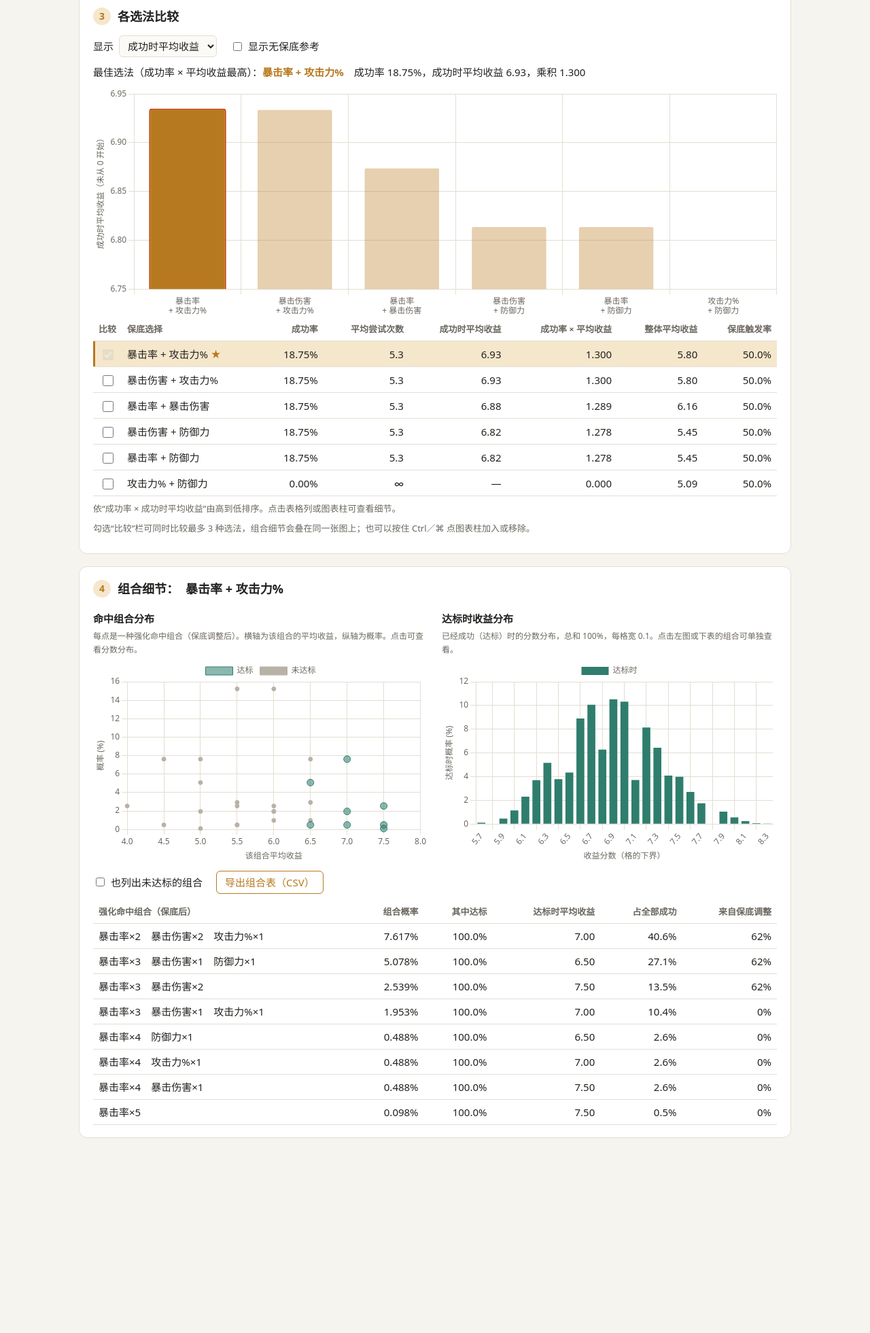
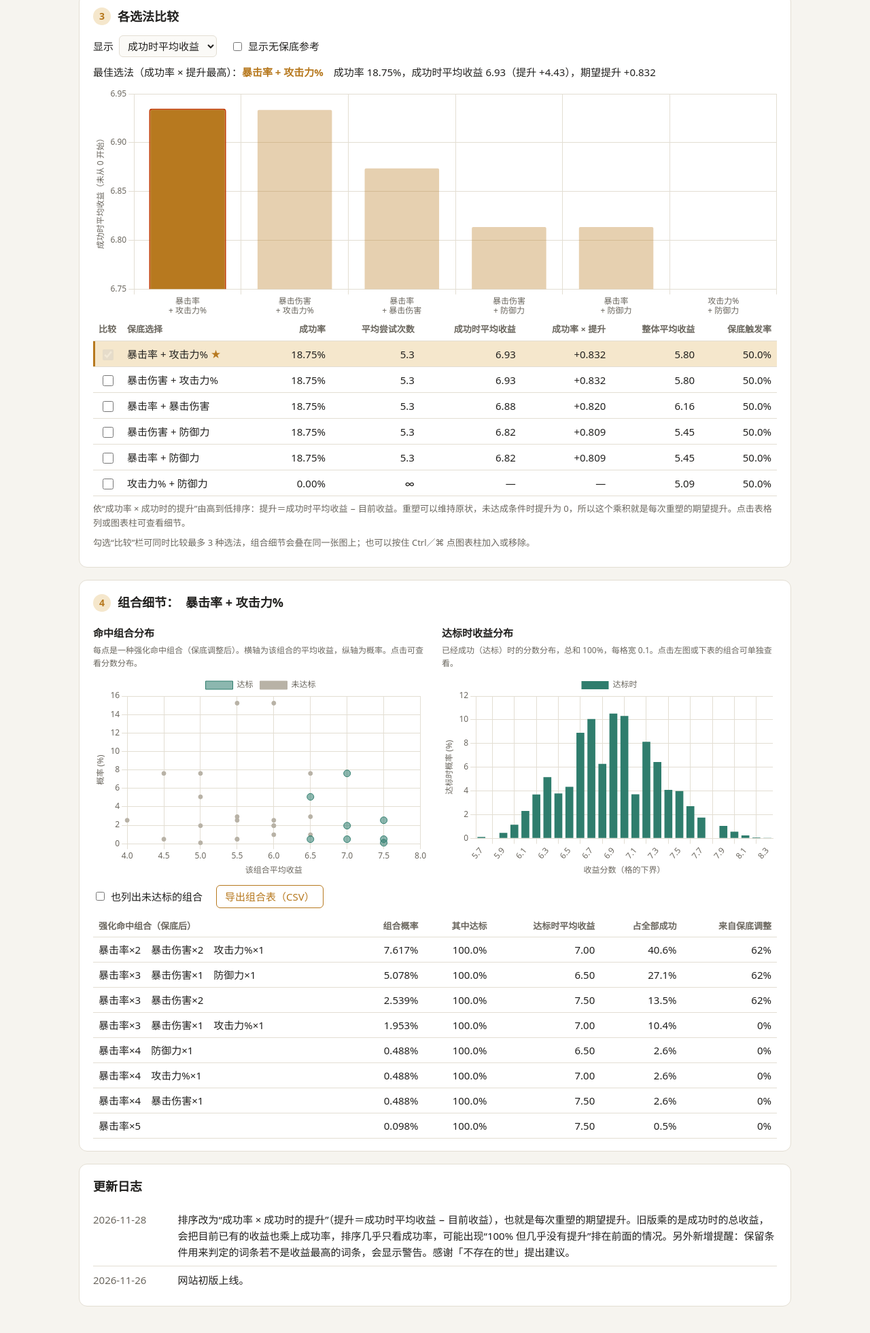
Before and after one commit to sheetmusic0117-hash/artifact-reshape, a plain HTML site: page index.html in a window 1280 px wide. Shown: the part 828-2789 px from the top of the page at 68% size. Before the commit the page ends 2562 px from the top, so only its background shows below. Drawn offline with nearby package versions, Linux system fonts and the light colour scheme.

Commit message:
排序改為成功率 × 成功時的提升，新增保留條件警告與更新日誌
- 排序：成功率 ×（成功時平均收益 − 目前收益），即每次重塑的期望提升。
  舊版乘的是成功時的總收益，多出「成功率 × 目前收益」一項，排序幾乎只看成功率。
- 保留條件用來判定的詞條若不是收益最高的詞條，顯示警告。
- 網頁最下方新增更新日誌（簡中、繁中、英文）。感謝「不存在的世」提出建議。
- .gitignore 排除素材與統計工具資料夾。

Co-Authored-By: Claude Opus 5.5 <noreply@anthropic.com>

```diff
--- a/app.js
+++ b/app.js
@@ -252,13 +252,43 @@
     renderDetail();
   }
 
-  // 依「成功率 × 成功時平均收益」由高到低排序（無保底參考固定放最後）
+  // 依「成功率 × 成功時的提升」由高到低排序（無保底參考固定放最後）。
+  // 提升＝成功時平均收益 − 目前收益（沒填目前數值時用初始收益）。重塑可以選擇維持原狀，
+  // 未達成條件時聖遺物不變、提升為 0，所以這個乘積就是每次重塑的期望提升。
+  // （舊版乘的是成功時的總分，會把目前已有的分數也乘上成功率，排序幾乎只看成功率。）
   function sortRows() {
     if (S.chartMetric !== 'p') S.chartMetric = 'mean';
-    for (const r of last.rows) r.ev = r.P > 0 ? r.P * r.meanSucc : 0;
-    const main = last.rows.filter(r => r.pair).sort((a, b) => b.ev - a.ev);
+    for (const r of last.rows) {
+      r.gain = r.meanSucc == null ? null : r.meanSucc - last.ref;
+      r.ev = r.P > 0 ? r.P * r.gain : null;
+    }
+    const key = r => r.ev == null ? -Infinity : r.ev;
+    const main = last.rows.filter(r => r.pair).sort((a, b) => key(b) - key(a));
     last.rows = main.concat(last.rows.filter(r => !r.pair));
     last.best = main[0];
+  }
+
+  const signed = (x, d = 2) => x == null ? '—' : (x > 0 ? '+' : '') + x.toFixed(d);
+
+  // 保留條件裡用來判定的詞條（命中次數、單一詞條數值），如果不是收益比例最高的詞條就提醒：
+  // 判定和收益不一致時，條件會把「收益其實更高、但判定詞條沒達標」的結果剔除。
+  function keepWarning() {
+    const w = S.subs.map(s => +s.w || 0);
+    const name = i => statName(S.subs[i].stat);
+    for (const c of S.conds) {
+      let used = [];
+      if (c.type === 'hits') used = c.subs.map((on, i) => on ? i : -1).filter(i => i >= 0);
+      else if (c.type === 'value') used = [c.sub];
+      else continue;
+      if (!used.length) continue;
+      const others = [0, 1, 2, 3].filter(i => !used.includes(i));
+      const minIn = Math.min(...used.map(i => w[i]));
+      const better = others.filter(i => w[i] > minIn);
+      if (better.length) {
+        return t('warn.keepSubs', { used: used.map(name).join('、'), better: better.map(name).join('、') });
+      }
+    }
+    return null;
   }
 
   /* ---------------- 3. 結果 ---------------- */
@@ -272,8 +302,10 @@
     const { rows, best } = last;
     const anyP = rows.some(r => r.P > 0);
     $('#bestBox').innerHTML = anyP
-      ? t('best', { pair: pairLabel(best.pair), p: pct(best.P), m: f2(best.meanSucc), e: best.ev.toFixed(3) })
+      ? t('best', { pair: pairLabel(best.pair), p: pct(best.P), m: f2(best.meanSucc), g: signed(best.gain), e: signed(best.ev, 3) })
       : `<span class="warn">${t('impossible')}</span>`;
+    const w = keepWarning();
+    if (w) $('#bestBox').innerHTML += `<div class="warn" style="margin-top:6px">⚠ ${w}</div>`;
 
     // 表格
     const tbl = $('#resultTable');
@@ -299,7 +331,7 @@
         el('td', { class: 'n' }, pct(r.P)),
         el('td', { class: 'n' }, r.P > 0 ? (1 / r.P).toFixed(1) : '∞'),
         el('td', { class: 'n' }, f2(r.meanSucc)),
-        el('td', { class: 'n' }, r.ev.toFixed(3)),
+        el('td', { class: 'n' }, r.ev == null ? '—' : signed(r.ev, 3)),
         el('td', { class: 'n' }, r.meanAll.toFixed(2)),
         el('td', { class: 'n' }, r.pair ? pct(r.pTrig, 1) : '—'));
       tb.append(tr);
--- a/i18n.js
+++ b/i18n.js
@@ -34,7 +34,7 @@
     "m.mean": "成功时平均收益",
     "m.p": "成功率",
     "baseline": "显示无保底参考",
-    "hint.sort": "依“成功率 × 成功时平均收益”由高到低排序。点击表格列或图表柱可查看细节。",
+    "hint.sort": "依“成功率 × 成功时的提升”由高到低排序：提升＝成功时平均收益 − 目前收益。重塑可以维持原状，未达成条件时提升为 0，所以这个乘积就是每次重塑的期望提升。点击表格列或图表柱可查看细节。",
     "sec4": "组合细节：",
     "h.combo": "命中组合分布",
     "hint.combo": "每点是一种强化命中组合（保底调整后）。横轴为该组合的平均收益，纵轴为概率。点击可查看分数分布。",
@@ -42,6 +42,9 @@
     "hint.hist0": "含成长档位随机的精确分布。",
     "showFail": "也列出未达标的组合",
     "btnComboCsv": "导出组合表（CSV）",
+    "log.title": "更新日志",
+    "log.20261128": "排序改为“成功率 × 成功时的提升”（提升＝成功时平均收益 − 目前收益），也就是每次重塑的期望提升。旧版乘的是成功时的总收益，会把目前已有的收益也乘上成功率，排序几乎只看成功率，可能出现“100% 但几乎没有提升”排在前面的情况。另外新增提醒：保留条件用来判定的词条若不是收益最高的词条，会显示警告。感谢「不存在的世」提出建议。",
+    "log.20261126": "网站初版上线。",
     "footer": "模型假设：每次强化等概率落在四词条之一，每次数值等概率为第七～第十档；保底在结果确定后调整，从未选中词条随机搬移命中到选中词条（各 1/2）。",
     "stat.hp": "生命值",
     "stat.atk": "攻击力",
@@ -89,14 +92,15 @@
     "c.fillAlert": "请先填完四个词条的目前数值",
     "c.value": "词条数值",
     "delete": "删除",
-    "best": "最佳选法（成功率 × 平均收益最高）：<b>{pair}</b>　成功率 {p}，成功时平均收益 {m}，乘积 {e}",
+    "best": "最佳选法（成功率 × 提升最高）：<b>{pair}</b>　成功率 {p}，成功时平均收益 {m}（提升 {g}），期望提升 {e}",
     "impossible": "在目前条件下，任何选法都不可能达成保留条件。",
     "col.pair": "保底选择",
     "col.p": "成功率",
     "col.tries": "平均尝试次数",
     "col.mean": "成功时平均收益",
-    "col.ev": "成功率 × 平均收益",
+    "col.ev": "成功率 × 提升",
     "col.all": "整体平均收益",
+    "warn.keepSubs": "保留条件用来判定的词条（{used}）并非收益最高的词条：{better} 的收益比例更高。判定与收益不一致时，可能剔除收益其实更高的结果。",
     "col.trig": "保底触发率",
     "axis.notZero": "（未从 0 开始）",
     "chart.pPct": "成功率 (%)",
@@ -174,7 +178,7 @@
     "m.mean": "成功時平均收益",
     "m.p": "成功率",
     "baseline": "顯示無保底參考",
-    "hint.sort": "依「成功率 × 成功時平均收益」由高到低排序。點選表格列或圖表柱可查看細節。",
+    "hint.sort": "依「成功率 × 成功時的提升」由高到低排序：提升＝成功時平均收益 − 目前收益。重塑可以維持原狀，未達成條件時提升為 0，所以這個乘積就是每次重塑的期望提升。點選表格列或圖表柱可查看細節。",
     "sec4": "組合細節：",
     "h.combo": "命中組合分佈",
     "hint.combo": "每點是一種強化命中組合（保底調整後）。橫軸為該組合的平均收益，縱軸為機率。點選可查看分數分佈。",
@@ -182,6 +186,9 @@
     "hint.hist0": "含成長檔位隨機的精確分佈。",
     "showFail": "也列出未達標的組合",
     "btnComboCsv": "匯出組合表（CSV）",
+    "log.title": "更新日誌",
+    "log.20261128": "排序改為「成功率 × 成功時的提升」（提升＝成功時平均收益 − 目前收益），也就是每次重塑的期望提升。舊版乘的是成功時的總收益，會把目前已有的收益也乘上成功率，排序幾乎只看成功率，可能出現「100% 但幾乎沒有提升」排在前面的情況。另外新增提醒：保留條件用來判定的詞條若不是收益最高的詞條，會顯示警告。感謝「不存在的世」提出建議。",
+    "log.20261126": "網站初版上線。",
     "footer": "模型假設：每次強化等機率落在四詞條之一，每次數值等機率為第七～第十檔；保底在結果確定後調整，從未選中詞條隨機搬移命中到選中詞條（各 1/2）。",
     "stat.hp": "生命值",
     "stat.atk": "攻擊力",
@@ -229,14 +236,15 @@
     "c.fillAlert": "請先填完四個詞條的目前數值",
     "c.value": "詞條數值",
     "delete": "刪除",
-    "best": "最佳選法（成功率 × 平均收益最高）：<b>{pair}</b>　成功率 {p}，成功時平均收益 {m}，乘積 {e}",
+    "best": "最佳選法（成功率 × 提升最高）：<b>{pair}</b>　成功率 {p}，成功時平均收益 {m}（提升 {g}），期望提升 {e}",
     "impossible": "在目前條件下，任何選法都不可能達成保留條件。",
     "col.pair": "保底選擇",
     "col.p": "成功率",
     "col.tries": "平均嘗試次數",
     "col.mean": "成功時平均收益",
-    "col.ev": "成功率 × 平均收益",
+    "col.ev": "成功率 × 提升",
     "col.all": "整體平均收益",
+    "warn.keepSubs": "保留條件用來判定的詞條（{used}）並非收益最高的詞條：{better} 的收益比例更高。判定與收益不一致時，可能剔除收益其實更高的結果。",
     "col.trig": "保底觸發率",
     "axis.notZero": "（未從 0 開始）",
     "chart.pPct": "成功率 (%)",
@@ -314,7 +322,7 @@
     "m.mean": "Mean gain on success",
     "m.p": "Success rate",
     "baseline": "Show no-guarantee reference",
-    "hint.sort": "Sorted by success rate × mean gain on success, highest first. Click a table row or bar for details.",
+    "hint.sort": "Sorted by success rate × improvement, highest first. Improvement = mean score on success − current score. Reshaping lets you keep the original, so a failed attempt changes nothing and this product is the expected improvement per reshape. Click a table row or bar for details.",
     "sec4": "Combination details: ",
     "h.combo": "Hit combinations",
     "hint.combo": "Each point is one upgrade hit combination (after guarantee). X: mean score of that combination; Y: probability. Click to see its score distribution.",
@@ -322,6 +330,9 @@
     "hint.hist0": "Exact distribution including random roll tiers.",
     "showFail": "Also list combinations that fail",
     "btnComboCsv": "Export combinations (CSV)",
+    "log.title": "Changelog",
+    "log.20261128": "Ranking now uses success rate × improvement on success (improvement = mean score on success − current score), i.e. the expected improvement per reshape. The old ranking multiplied the whole score on success, so the score you already have was also multiplied by the success rate and the order was driven almost entirely by success rate — a 100% option with almost no improvement could come first. Added a warning when the substats used by a keep condition are not the highest-value ones. Thanks to 「不存在的世」 for the suggestion.",
+    "log.20261126": "First release of the site.",
     "footer": "Model: each upgrade lands on one of the four substats with equal chance, and each roll is tier 7–10 with equal chance. The guarantee applies after the result: hits are moved at random from unchosen substats to the chosen ones (1/2 each).",
     "stat.hp": "HP",
     "stat.atk": "ATK",
@@ -369,14 +380,15 @@
     "c.fillAlert": "Please fill in all four current values first",
     "c.value": "Substat value",
     "delete": "Delete",
-    "best": "Best choice (highest success rate × mean gain): <b>{pair}</b>  success rate {p}, mean gain on success {m}, product {e}",
+    "best": "Best choice (highest success rate × improvement): <b>{pair}</b>  success rate {p}, mean score on success {m} (improvement {g}), expected improvement {e}",
     "impossible": "Under the current conditions, no choice can meet the keep conditions.",
     "col.pair": "Guarantee",
     "col.p": "Success rate",
     "col.tries": "Avg. attempts",
     "col.mean": "Mean gain on success",
-    "col.ev": "Success rate × mean gain",
+    "col.ev": "Success rate × improvement",
     "col.all": "Overall mean gain",
+    "warn.keepSubs": "The substats used by the keep condition ({used}) are not the highest-value ones: {better} has a higher weight. When the condition and the score disagree, results with a higher score may be thrown away.",
     "col.trig": "Guarantee triggered",
     "axis.notZero": " (not from 0)",
     "chart.pPct": "Success rate (%)",
--- a/index.html
+++ b/index.html
@@ -104,6 +104,14 @@
     </div>
     <div class="table-scroll"><table id="comboTable" class="results combos"></table></div>
   </section>
+
+  <section class="card" id="changelog">
+    <h2 data-i18n="log.title"></h2>
+    <ul class="changelog">
+      <li><time datetime="2026-11-28">2026-11-28</time><span data-i18n="log.20261128"></span></li>
+      <li><time datetime="2026-11-26">2026-11-26</time><span data-i18n="log.20261126"></span></li>
+    </ul>
+  </section>
 </main>
 
 <footer class="assume"><div class="wrap" data-i18n="footer"></div></footer>
--- a/style.css
+++ b/style.css
@@ -149,3 +149,10 @@ td.infer { font-size: 12px; color: var(--muted); white-space: normal; min-width:
 .results .pick input { cursor: pointer; width: 16px; height: 16px; vertical-align: middle; }
 .results .pick input:disabled { cursor: not-allowed; opacity: .4; }
 .swatch { display: inline-block; width: 10px; height: 10px; border-radius: 3px; margin-right: 6px; vertical-align: 0; }
+
+/* 更新日誌 */
+.changelog { list-style: none; margin: 0; padding: 0; }
+.changelog li { display: grid; grid-template-columns: 7.5em 1fr; gap: 4px 12px; padding: 8px 0; border-top: 1px solid var(--line); }
+.changelog li:first-child { border-top: 0; }
+.changelog time { color: var(--muted); font-variant-numeric: tabular-nums; }
+@media (max-width: 560px) { .changelog li { grid-template-columns: 1fr; } }
```
Also changed, not shown: 1 other file.
